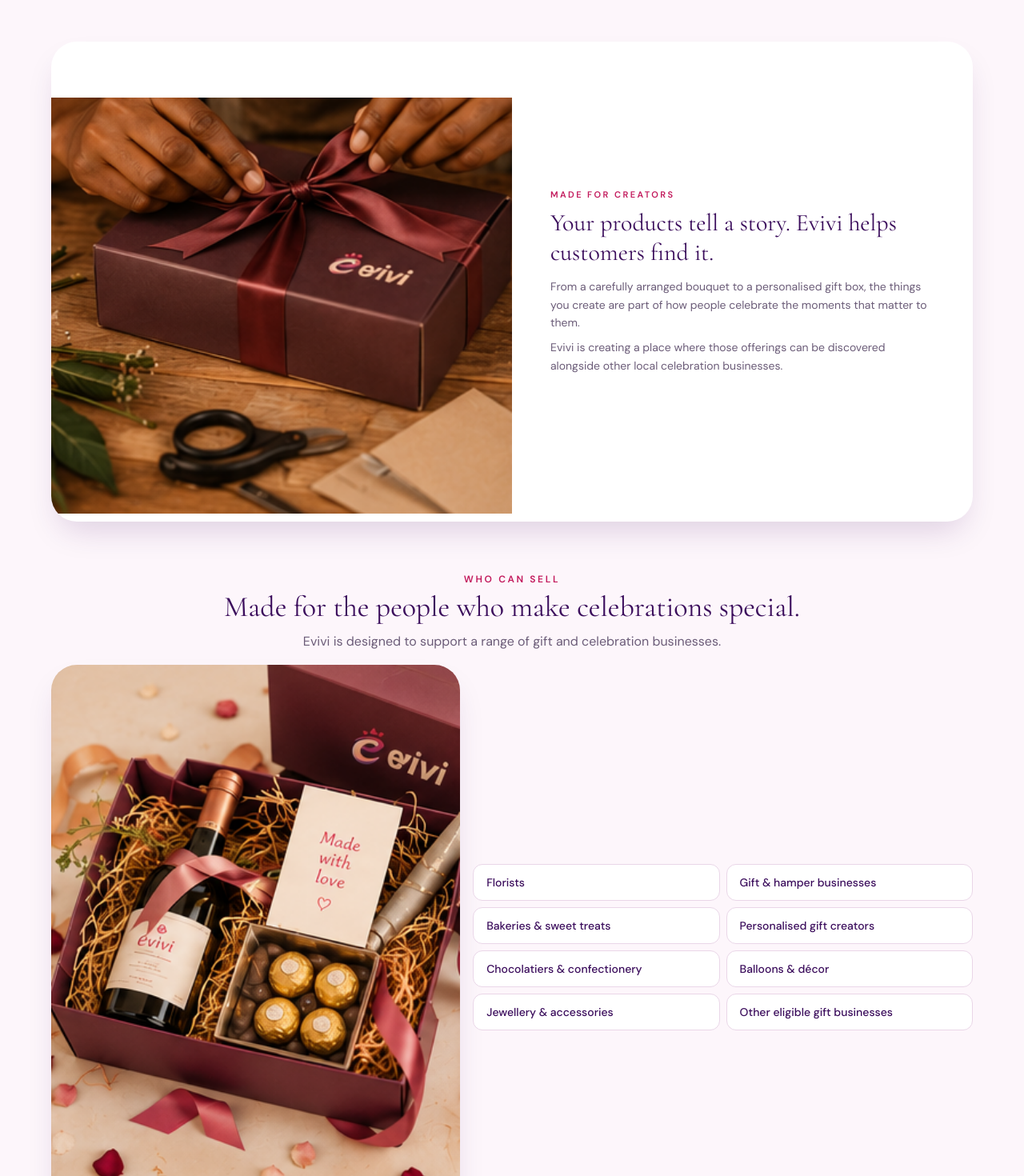
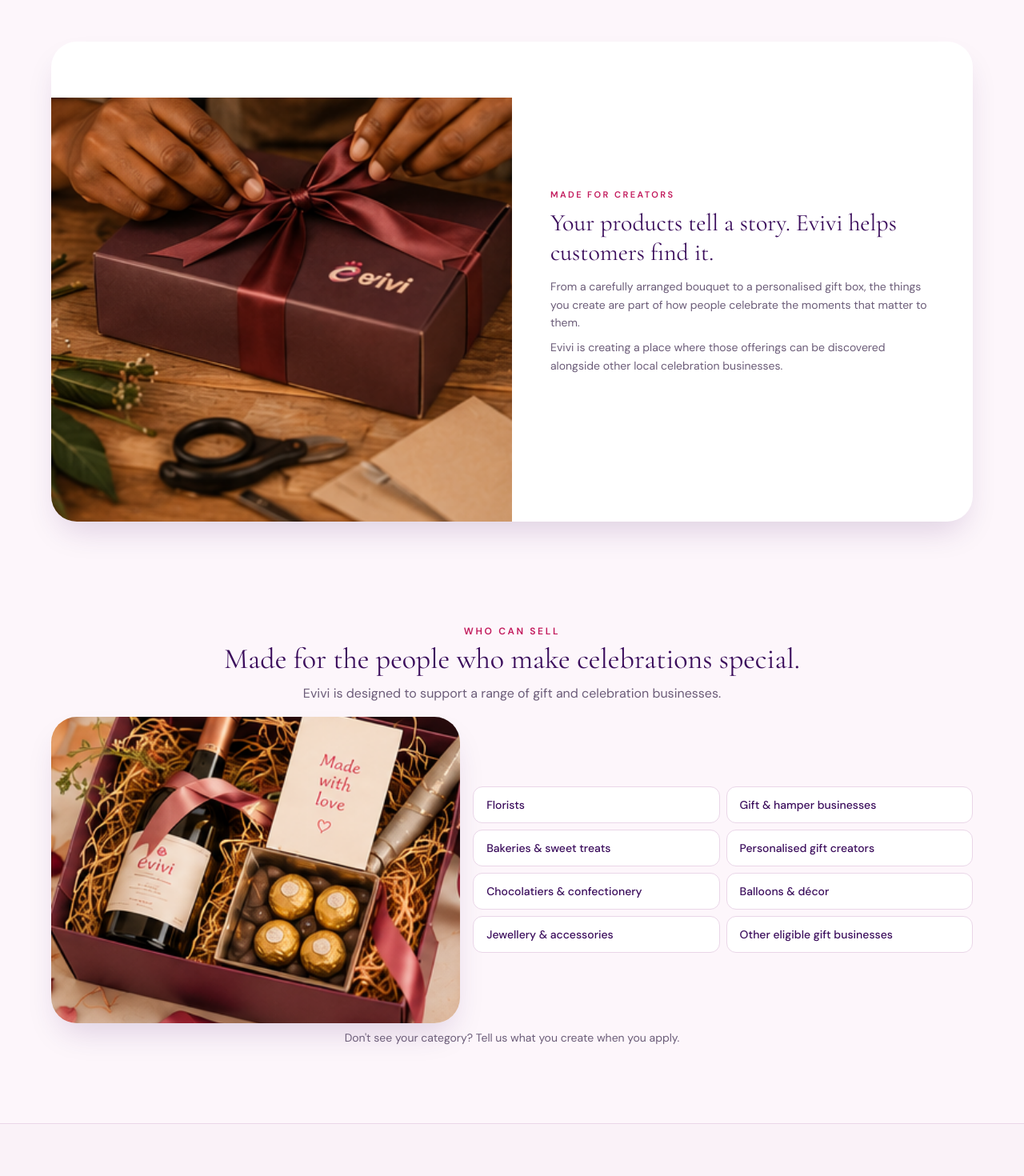
Before and after one commit to kgotsofatsom/Evivi, a React (Vite) app: page /HowToSell in a window 1280 px wide. Shown: the part 1880-3350 px from the top of the page at 80% size. Built offline with nearby package versions, Linux system fonts and the light colour scheme.

Commit message:
Adjasted picture on how to sell page

```diff
--- a/src/components/HowToSell.jsx
+++ b/src/components/HowToSell.jsx
@@ -234,7 +234,7 @@
                 loading="lazy"
                 width={1200}
                 height={1000}
-                className="h-full min-h-[520px] w-full object-cover animate-fade-in"
+                className="h-full min-h-[540px] w-full object-cover animate-fade-in"
               />
             </div>
 
@@ -287,7 +287,7 @@
                   loading="lazy"
                   width={1000}
                   height={900}
-                  className="h-full w-full object-cover"
+                  className="aspect-[4/3] w-full object-cover"
                 />
               </div>
 
```
